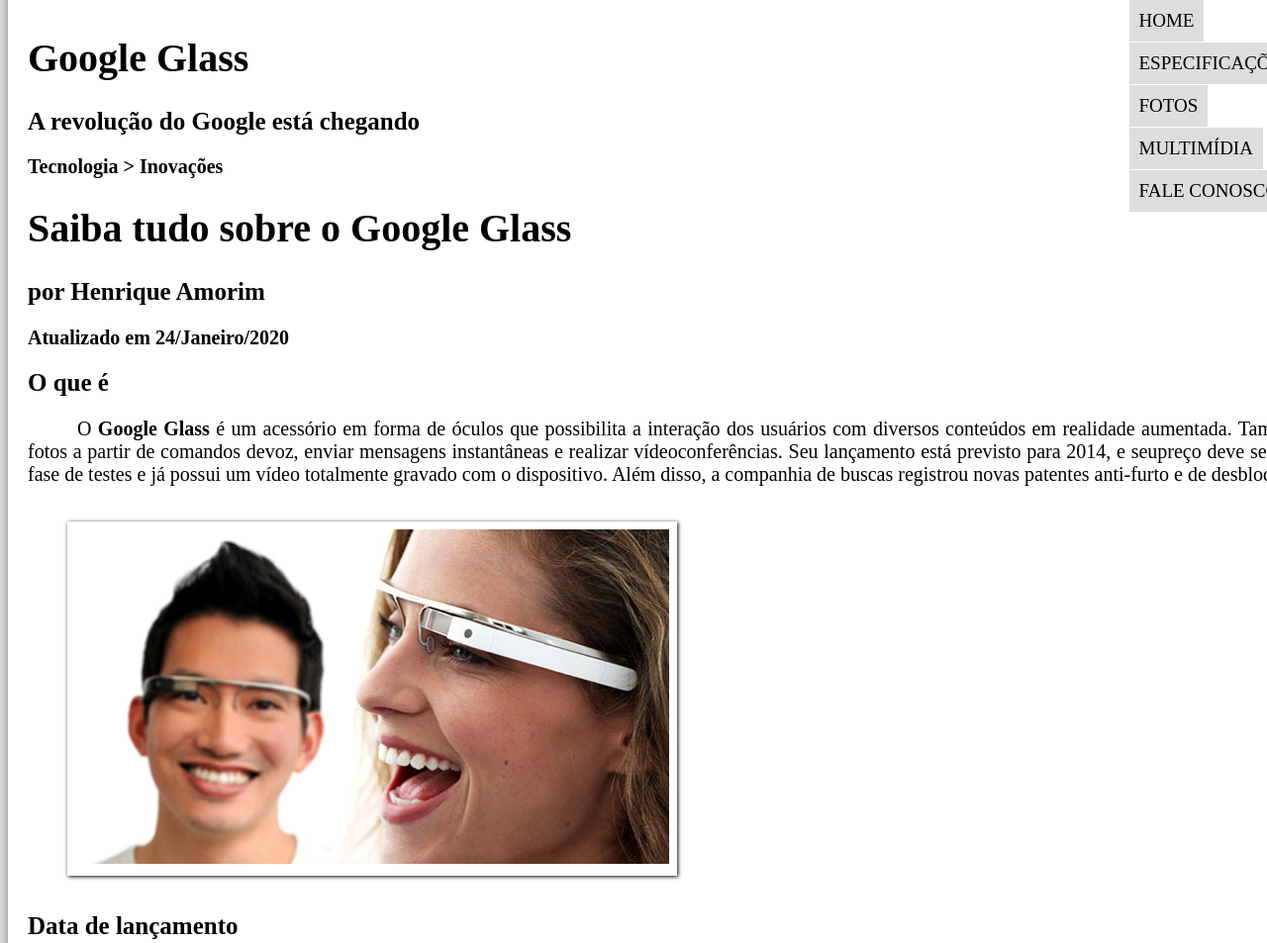
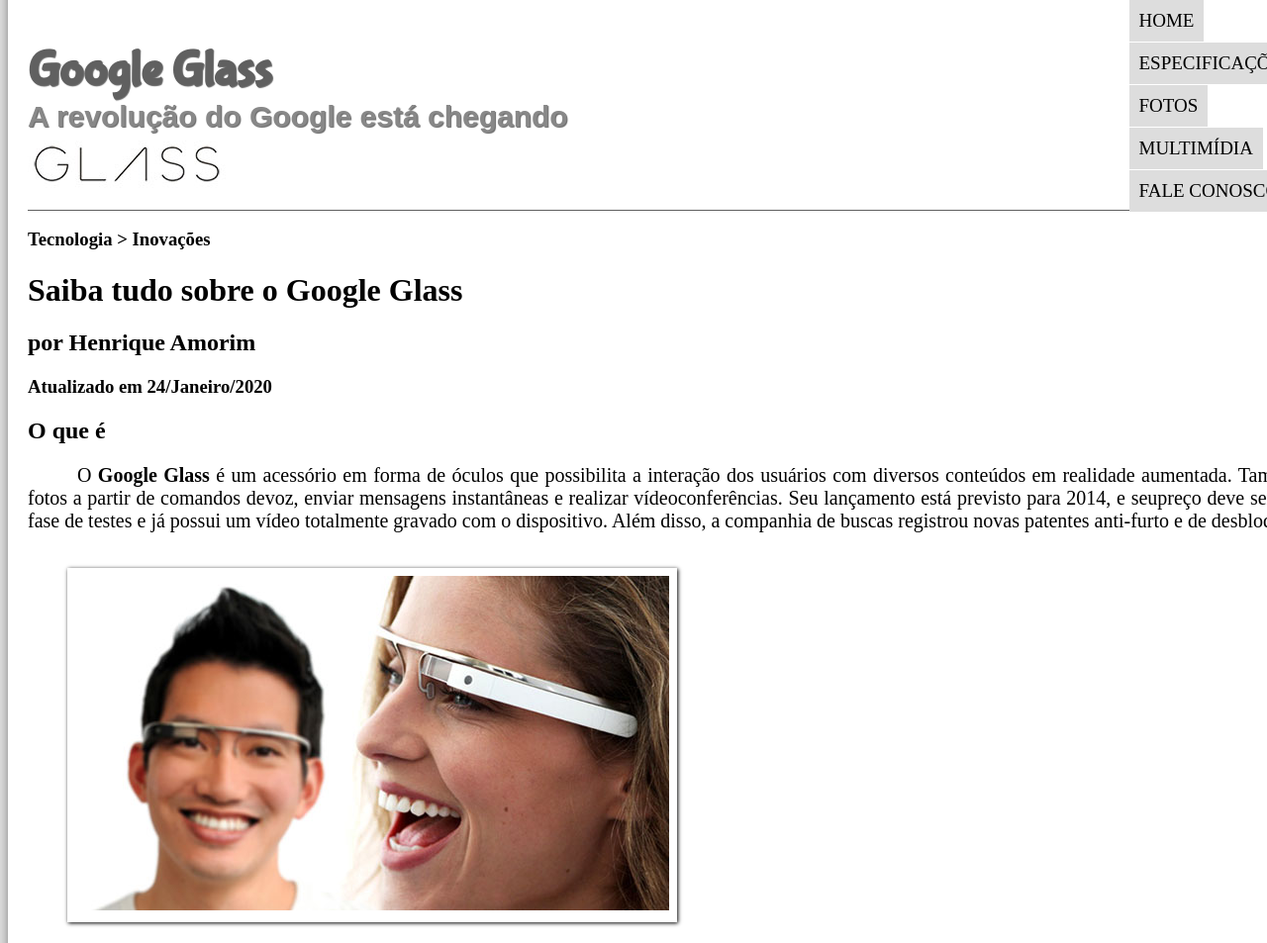
Before and after one commit to HenriqueAmorim20/Google-glass-site, a plain HTML site: page index.html in a window 1280 px wide. Shown: the top 953 px of the page at 99% size. Drawn offline with Linux system fonts and the light colour scheme.

Commit message:
Melhoria visual do cabeçalho, melhor posicionamento e fontes personalizadas

```diff
--- a/_css/estilo.css
+++ b/_css/estilo.css
@@ -1,16 +1,16 @@
 @charset "UTF-8";
-h1 {
-    font-size: 40px;
+
+/* Essa é a maneira de adicionar uma fonte personalizada que está localizada em um arquivo local do seu computador */
+
+@font-face {
+    font-family: 'Fontlogo';
+    src: url("../_fonts/bubblegum-sans-regular.otf");
 }
 
-h2 {
-    font-size: 25px;
-}
 
-h3 {
-    font-size: 20px;
-}
+/* Outra maneira de adicionar fontes é atraves de um repositorio, que nesse caso é o google */
 
+@import url('https://fonts.googleapis.com/css?family=Titillium+Web&display=swap');
 body {
     background-color: #dddddd;
     color: #000;
@@ -42,7 +42,36 @@
     top: 70px;
 }
 
-header#cabecalho {}
+
+/* Parte resposável pela formatação de todos os h1 do cabeçalho */
+
+header#cabecalho h1 {
+    font-family: Fontlogo;
+    font-size: 50px;
+    color: #606060;
+    text-shadow: 1px 1px 1px rgba(0, 0, 0, .6);
+    margin-bottom: 0;
+}
+
+header#cabecalho h2 {
+    /* Referencia a fonte importada do repositorio da google */
+    font-family: 'Titillium Web', sans-serif;
+    font-size: 30px;
+    color: #888888;
+    text-shadow: 1px 1px 1px rgba(0, 0, 0, .6);
+    margin-top: 0;
+}
+
+
+/* Essa parte mexe com todas as configurações referentes ao cabeçalho em geral */
+
+header#cabecalho {
+    /* Cria uma borda inferior ao cabeçalho com a cor cinza no formato solido(continuo) */
+    border-bottom: 1px #606060 solid;
+    height: 170px;
+    /* Essa é outra maneira de inserir uma imagem utilizando ela como se fosse um background. O primeiro parâmetro é a referencia, o segundo é pra não repetir, e os outros são referentes ao posicionamento do background em relação ao container que ele está inserido */
+    background: url("../_imagens/glass-logo-peq.jpg") no-repeat 0px 100px;
+}
 
 
 /* Formatação de imagens com legendas */
@@ -151,5 +180,5 @@
 /* Muda a cor do link quando passar o mouse em cima(função hover) */
 
 nav#menu a:hover {
-    color: #ffffff;
+    color: #a39b9b;
 }
```
